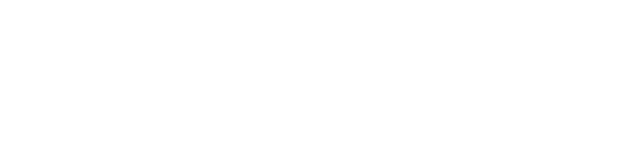
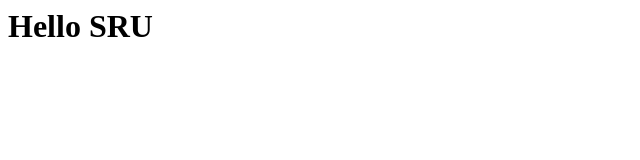
Before and after one commit to sivamohanbabu/sample-portfolio2, a plain HTML site: page index.html in a window 1280 px wide. Shown: the whole page, without its empty margins (0-640 px from the left). Drawn offline with Linux system fonts and the light colour scheme.

Commit message:
index.html

```diff
--- a/index.html
+++ b/index.html
@@ -1 +1 @@
-<h1 style="color: white;backgound:green">Hello SRU</h1>
+<h1>Hello SRU</h1>
```
